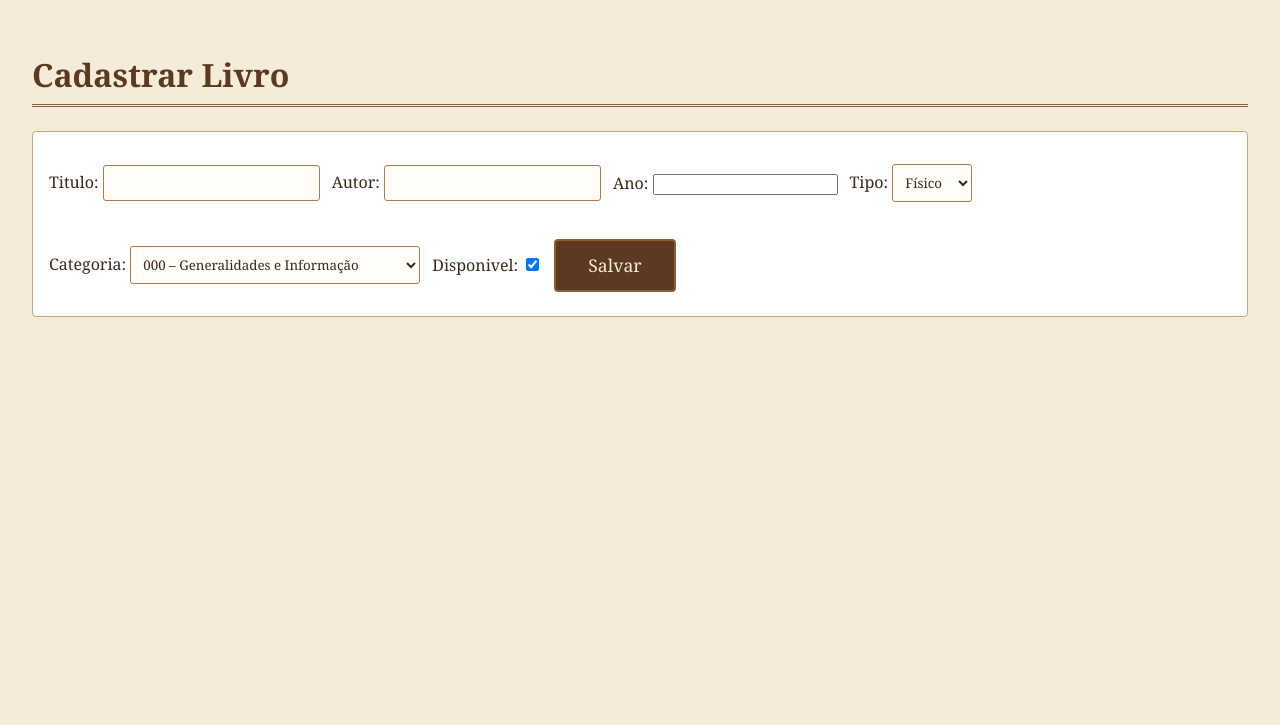
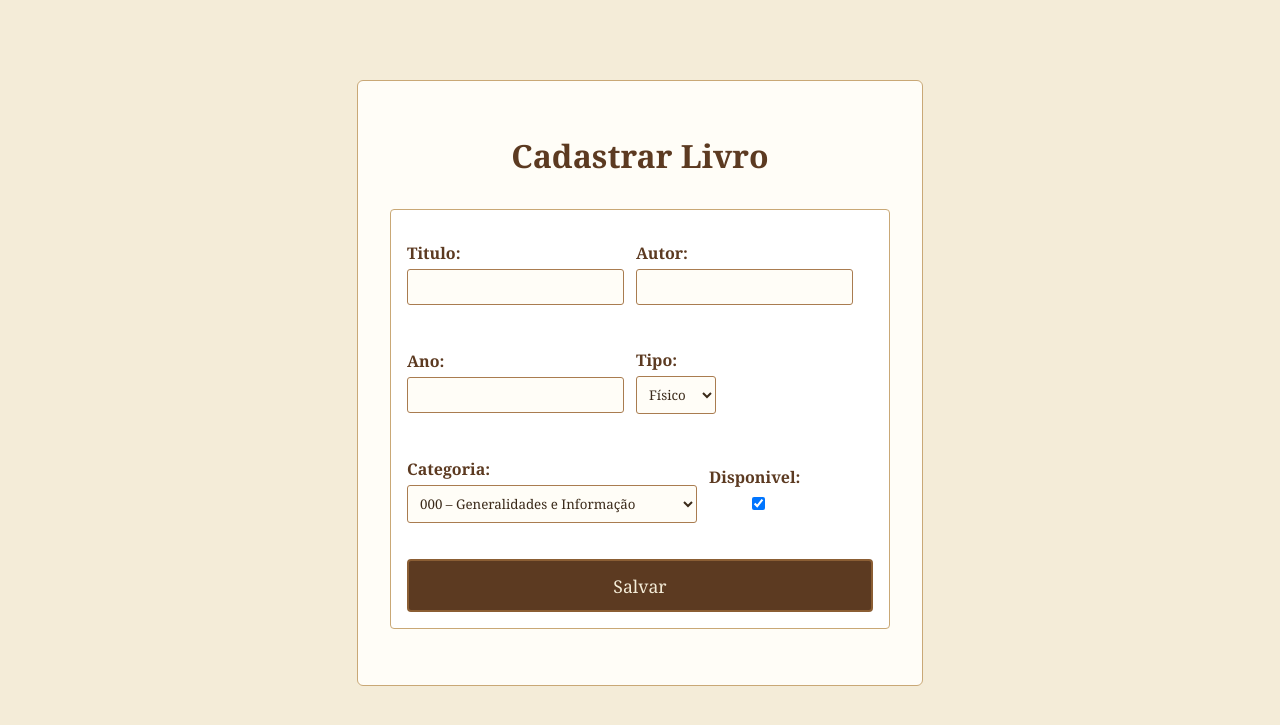
Before and after one commit to solraC09/aula-django, a Django app: page /livros/novo/ in a window 1280 px wide. Shown: the top 725 px of the page. Run offline with Django 5.2, Linux system fonts and the light colour scheme.

Commit message:
style: estiliza formulario de cadastro e botao secundario

```diff
--- a/acervo/static/css/style.css
+++ b/acervo/static/css/style.css
@@ -99,6 +99,13 @@ tr:hover {
     margin-bottom: 2rem;
 }
 
+
+.botoes-inicial {
+    display: flex;
+    gap: 1rem;
+}
+
+
 .botao-principal {
     font-family: 'Georgia', 'Times New Roman', serif;
     font-size: 1.1rem;
@@ -114,3 +121,64 @@ tr:hover {
 .botao-principal:hover {
     background-color: #8b5e34;
 }
+
+
+.botao-secundario {
+    font-family: 'Georgia', 'Times New Roman', serif;
+    font-size: 1.1rem;
+    background-color: transparent;
+    color: #5c3a21;
+    text-decoration: none;
+    padding: 0.8rem 2rem;
+    border-radius: 4px;
+    border: 2px solid #8b5e34;
+    transition: background-color 0.2s ease, color 0.2s ease;
+}
+
+.botao-secundario:hover {
+    background-color: #8b5e34;
+    color: #f4ecd8;
+}
+
+/* Formulário de cadastro */
+
+.pagina-form {
+    max-width: 500px;
+    margin: 3rem auto;
+    background-color: #fffdf7;
+    border: 1px solid #c9a876;
+    border-radius: 6px;
+    padding: 2rem;
+}
+
+.pagina-form h1 {
+    text-align: center;
+    border-bottom: none;
+}
+
+.form-livro p {
+    margin-bottom: 1rem;
+}
+
+.form-livro label {
+    display: block;
+    font-weight: bold;
+    margin-bottom: 0.3rem;
+    color: #5c3a21;
+}
+
+.form-livro input,
+.form-livro select {
+    width: 100%;
+    padding: 0.5rem;
+    border: 1px solid #a97c50;
+    border-radius: 3px;
+    background-color: #fffdf7;
+    font-family: inherit;
+    box-sizing: border-box;
+}
+
+.form-livro button {
+    width: 100%;
+    margin-top: 0.5rem;
+}
```
